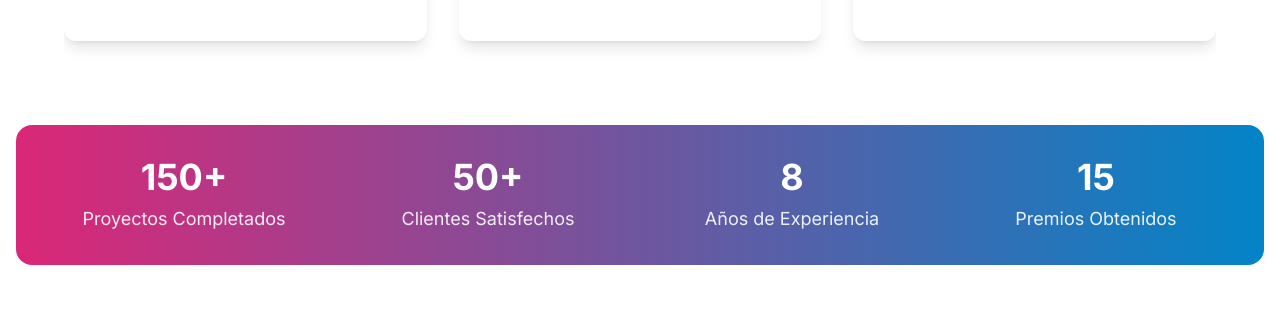
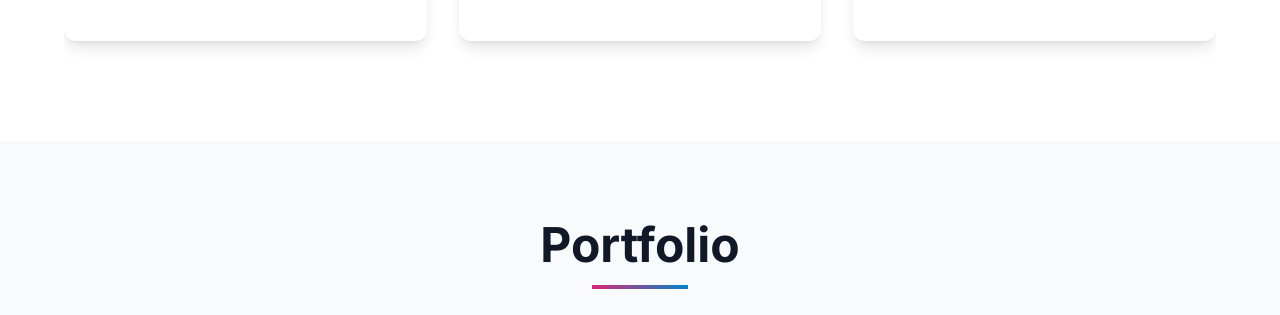
Before and after one commit to LEBrieva/portfolio-juli, an Angular app: page / in a window 1280 px wide. Shown: the part 2660-2975 px from the top of the page. Built offline with nearby package versions, Linux system fonts and the light colour scheme.

Commit message:
Eliminar secciones de estadísticas en los componentes About y Testimonials. Se comentaron las secciones correspondientes para mejorar la legibilidad del código y facilitar futuras modificaciones.

```diff
--- a/src/app/features/about/about.component.html
+++ b/src/app/features/about/about.component.html
@@ -483,13 +483,13 @@
     </div>
 
     <!-- Stats -->
-    <div class="mt-16 bg-gradient-to-r from-primary-600 to-secondary-600 rounded-2xl p-8 text-white">
+    <!-- <div class="mt-16 bg-gradient-to-r from-primary-600 to-secondary-600 rounded-2xl p-8 text-white">
       <div class="grid md:grid-cols-4 gap-8 text-center">
         <div *ngFor="let stat of stats" class="space-y-2">
           <div class="text-3xl lg:text-4xl font-bold">{{ stat.value }}</div>
           <div class="text-lg opacity-90">{{ stat.label }}</div>
         </div>
       </div>
-    </div>
+    </div> -->
   </div>
 </section>
--- a/src/app/features/about/about.component.ts
+++ b/src/app/features/about/about.component.ts
@@ -283,13 +283,6 @@ export class AboutComponent implements OnDestroy {
     }
   ];
 
-  stats = [
-    { value: '150+', label: 'Proyectos Completados' },
-    { value: '50+', label: 'Clientes Satisfechos' },
-    { value: '8', label: 'Años de Experiencia' },
-    { value: '15', label: 'Premios Obtenidos' }
-  ];
-
   constructor(private i18nService: I18nService) {
     this.checkScreenSize();
     // Listen to window resize events
--- a/src/app/features/testimonials/testimonials.component.html
+++ b/src/app/features/testimonials/testimonials.component.html
@@ -155,7 +155,7 @@
     </div>
 
     <!-- Stats Section -->
-    <div class="bg-white rounded-3xl p-8 lg:p-12 shadow-xl">
+    <!-- <div class="bg-white rounded-3xl p-8 lg:p-12 shadow-xl">
       <div class="text-center mb-8">
         <h3 class="text-3xl font-bold text-gray-900 mb-4">Resultados que Hablan</h3>
         <p class="text-lg text-gray-600">
@@ -172,7 +172,7 @@
           <div class="text-gray-600 font-medium">{{ stat.label }}</div>
         </div>
       </div>
-    </div>
+    </div> -->
 
     <!-- Call to Action -->
     <div class="text-center mt-16">
```
